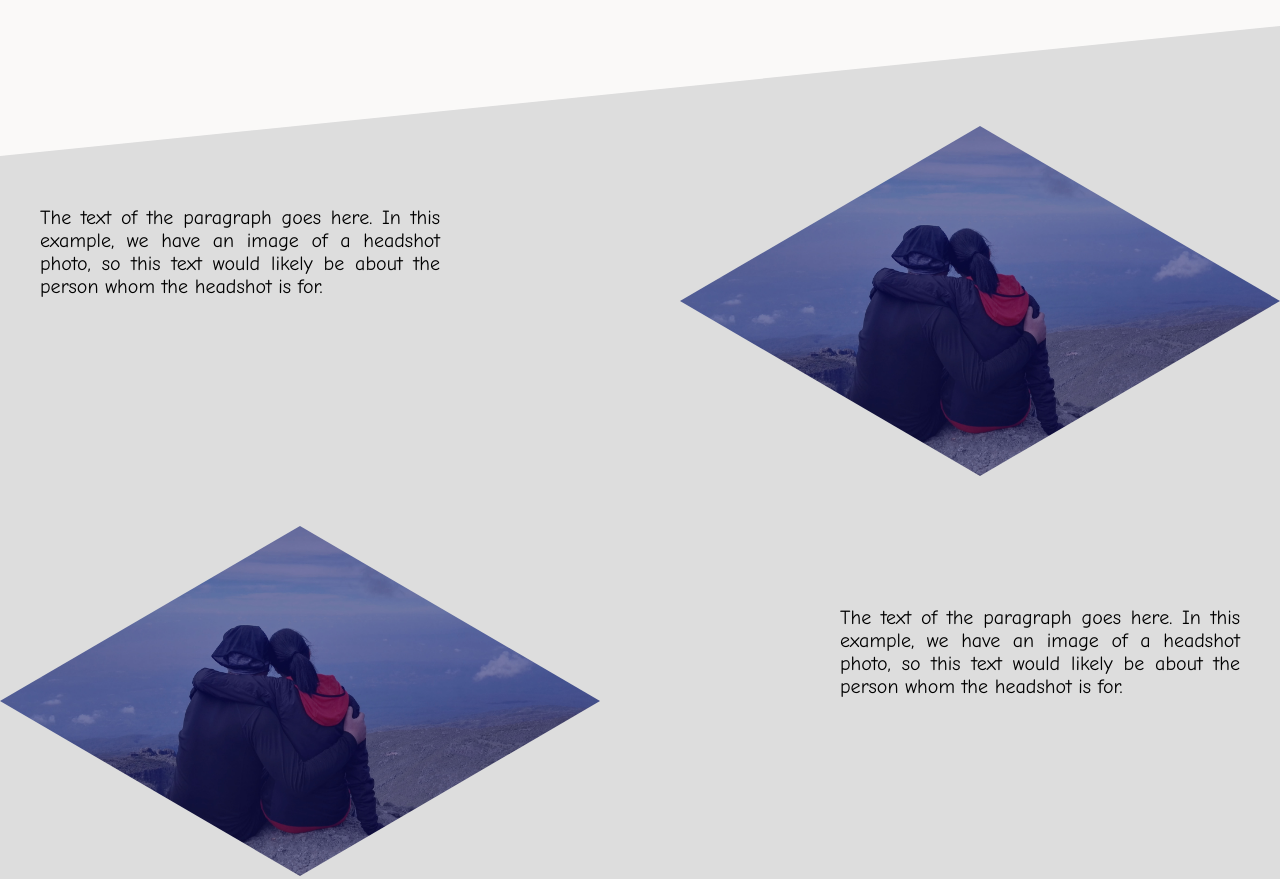
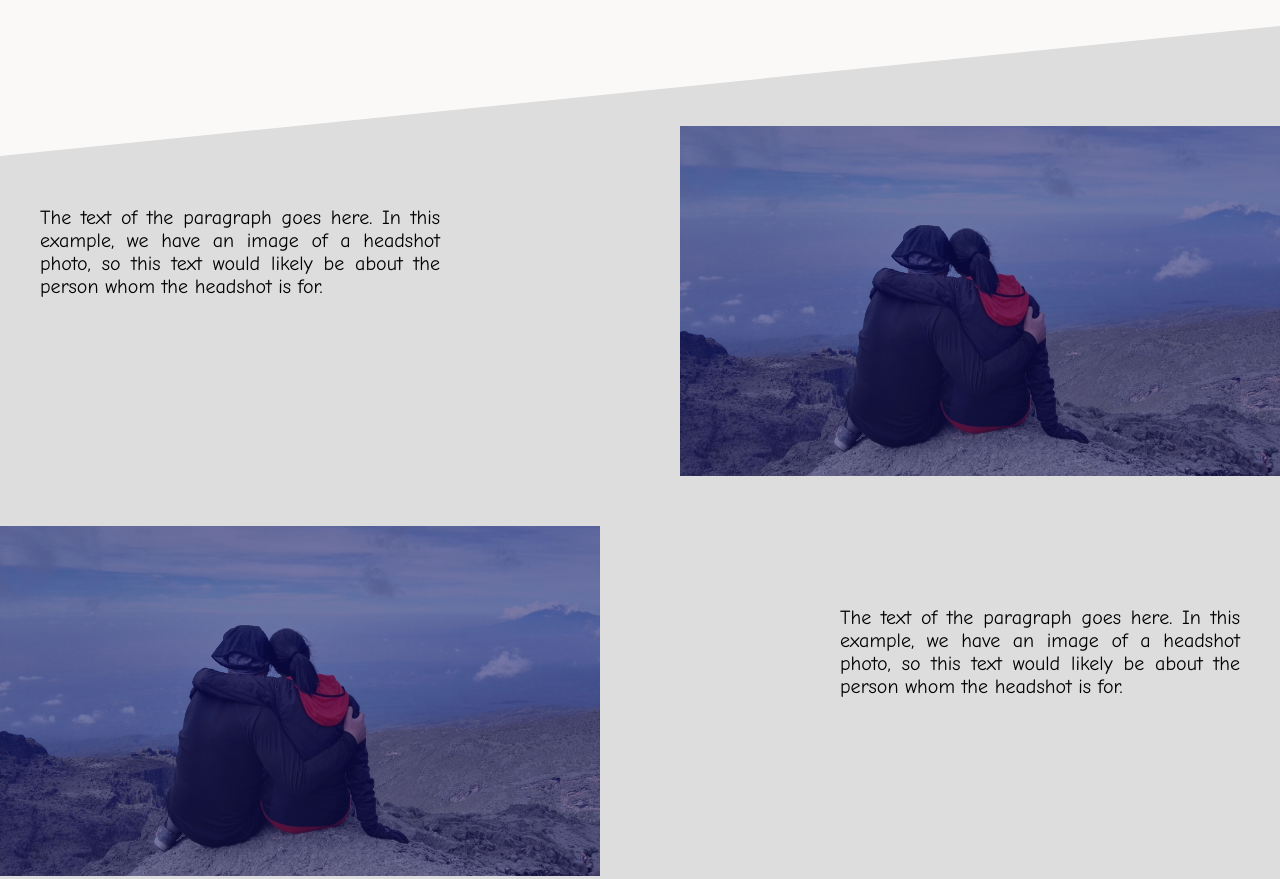
Before and after one commit to maliki1234/first-websiter, a plain HTML site: page new site/index.html in a window 1280 px wide. Shown: the part 1000-1879 px from the top of the page. Drawn offline with Linux system fonts and the light colour scheme.

Commit message:
Add files via upload

```diff
--- a/new site/MyFrame/css/main.sass
+++ b/new site/MyFrame/css/main.sass
@@ -343,7 +343,7 @@ body::-webkit-scrollbar-thumb
        .main-content
               margin-top: 50px
               img
-                     clip-path: polygon(50% 0, 100% 50%, 50% 100%, 0% 50%)
+
                      width: 600px
                      height: 350px
               .text
```
Also changed, not shown: new site/MyFrame/css/main.css, 1 other file.
